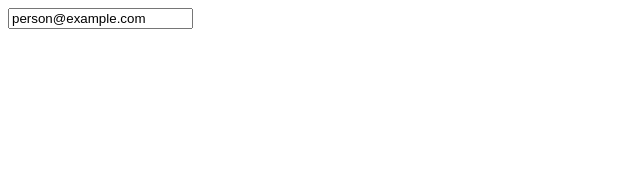
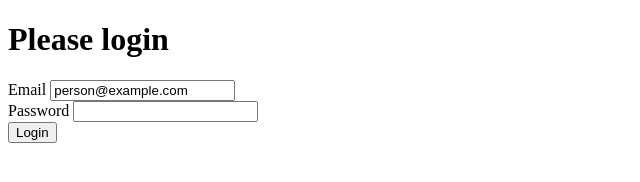
Before and after one commit to paulGeoghegan/PGPrograms, a website: page public/pages/login.html in a window 1280 px wide. Shown: the whole page, without its empty margins (0-640 px from the left). Drawn offline with Linux system fonts and the light colour scheme.

Commit message:
Finished login form

```diff
--- a/public/pages/login.html
+++ b/public/pages/login.html
@@ -4,9 +4,17 @@
 	<title> Login </title>
 </head>
 
+	<h1> Please login</h1>
+
 	<div id="loginForm">
 
-		<input id="email" type="email" value="person@example.com">
+		<label for="email">Email</label>
+		<input id="email" type="email" value="person@example.com"></br>
+
+		<label for="password">Password</label>
+		<input id="password" type="password" /></br>
+
+		<input type="button" value="Login" />
 
 	</div>
 
```
